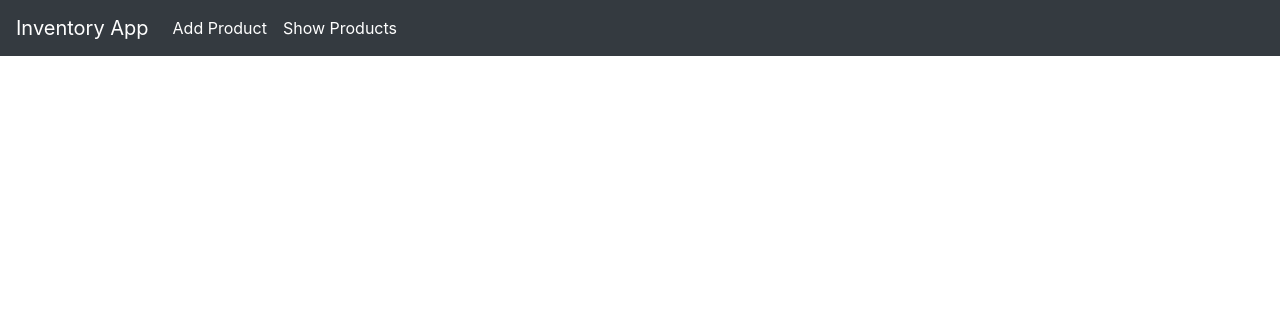
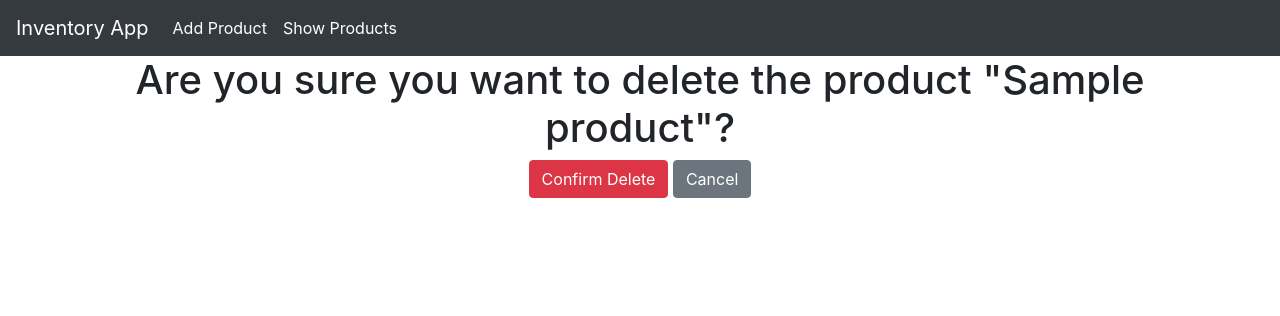
Before and after one commit to TharHtet236401/Inventory-Management, a Django app: page /delete/1/ in a window 1280 px wide. Shown: the top 316 px of the page. Run offline with Django 5.2, Linux system fonts and the light colour scheme; tables that the repository leaves empty hold one stand-in row (values such as "Sample post").

Commit message:
delete and update page

```diff
--- a/invApp/templates/invApp/layout.html
+++ b/invApp/templates/invApp/layout.html
@@ -50,7 +50,7 @@
     </div>
     <script src="https://code.jquery.com/jquery-3.7.1.slim.min.js" integrity="sha256-kmHvs0B+OpCW5GVHUNjv9rOmY0IvSIRcf7zGUDTDQM8=" crossorigin="anonymous"></script>
 
-    <script src="https://cdn.jsdelivr.net/npm/bootstrap@5.3.3/dist/js/bootstrap.min.js"></script>
+    <script src="https://cdn.jsdelivr.net/npm/bootstrap@4.3.3/dist/js/bootstrap.min.js"></script>
 </body>
 
 </html>
--- a/invApp/templates/invApp/product_confirm_delete.html
+++ b/invApp/templates/invApp/product_confirm_delete.html
@@ -1 +1,16 @@
 {% extends "invApp/layout.html" %}
+
+{% block title %}
+Delete Product
+{% endblock %}
+
+{% block content %}
+
+    <h1 class="text-center">Are you sure you want to delete the product "{{ product.name }}"?</h1>
+    <form method="post" class="text-center">
+        {% csrf_token %}
+        <button type="submit" class="btn btn-danger">Confirm Delete</button>
+        <a href="{% url 'product_list' %}" class="btn btn-secondary">Cancel</a>
+    </form>
+
+{% endblock %}
```
Also changed, not shown: db.sqlite3.
